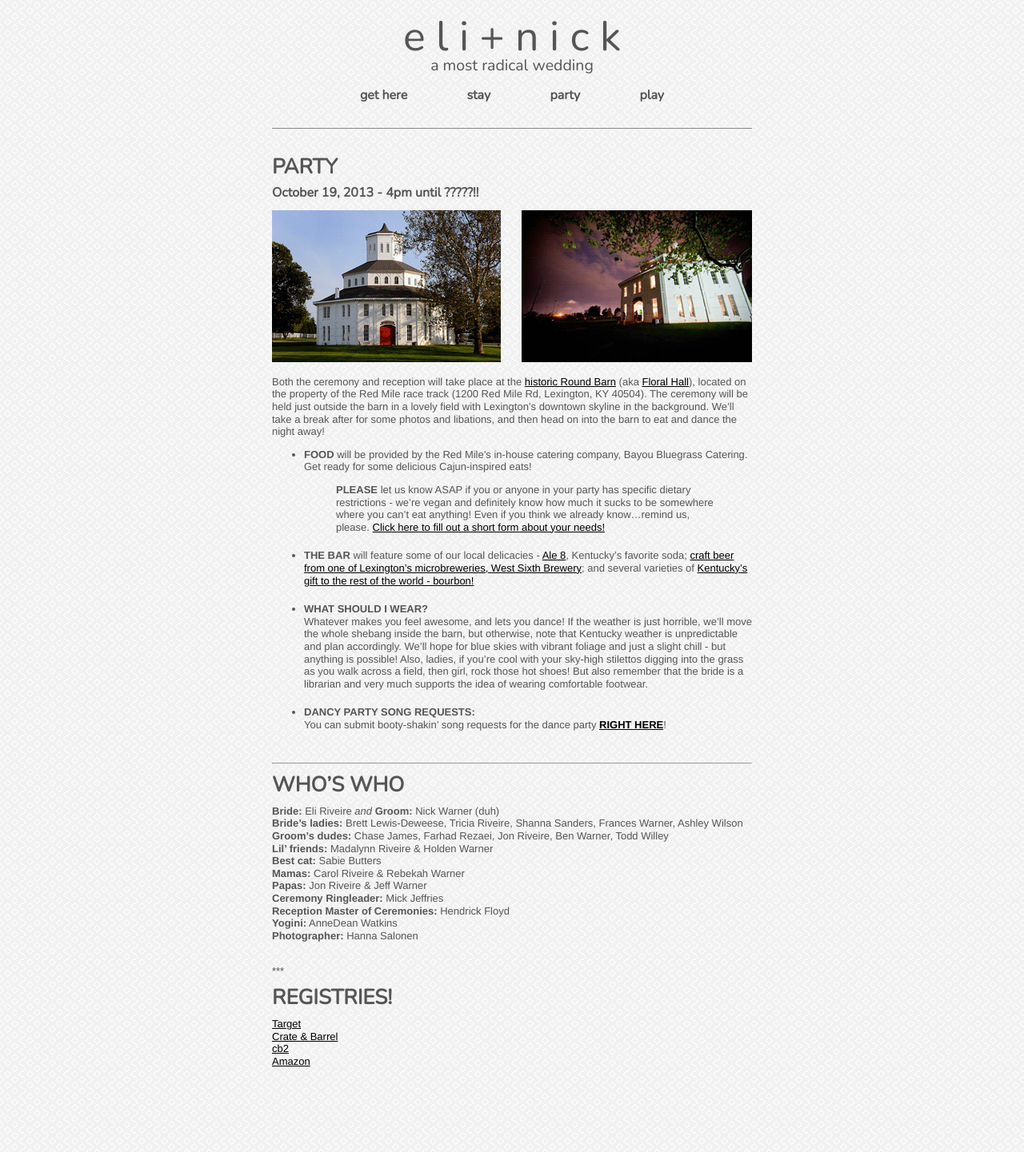
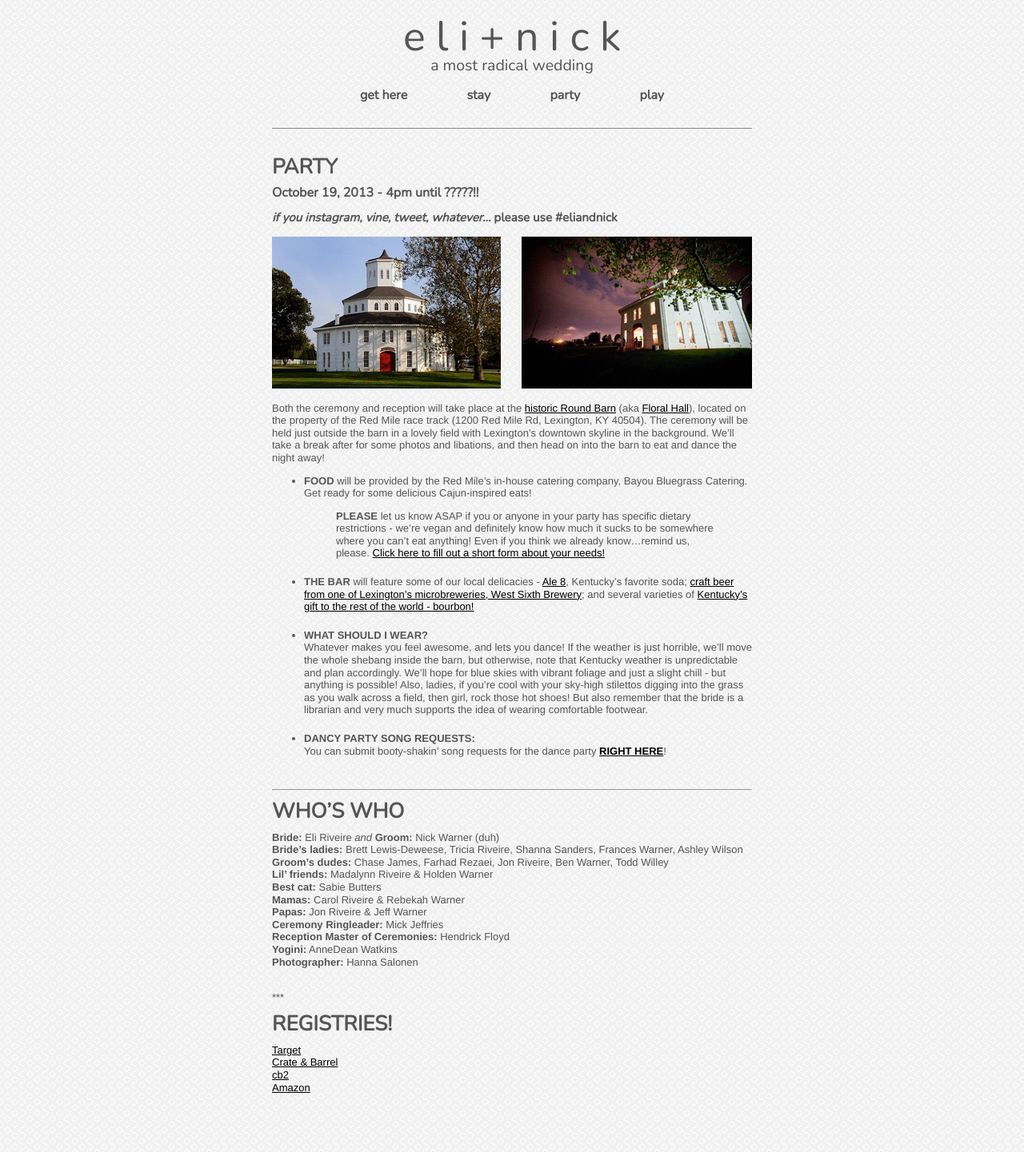
Before and after one commit to nikolaiwarner/eliandnick.com, a Jekyll site: the page built from party.md, in a window 1280 px wide. Shown: the whole page at 80% size. Built offline with Jekyll 4.4.1, drawn with Linux system fonts in a browser that asks for light colours; nearby versions of some CDN libraries.

Commit message:
Update party.md

```diff
--- a/party.md
+++ b/party.md
@@ -6,6 +6,7 @@
 # PARTY
 
 ## October 19, 2013 - 4pm until ?????!!
+### *if you instagram, vine, tweet, whatever...* __please use #eliandnick__
 
 ![Floral Hall](/public/images/roundbarn.png)
 
```
